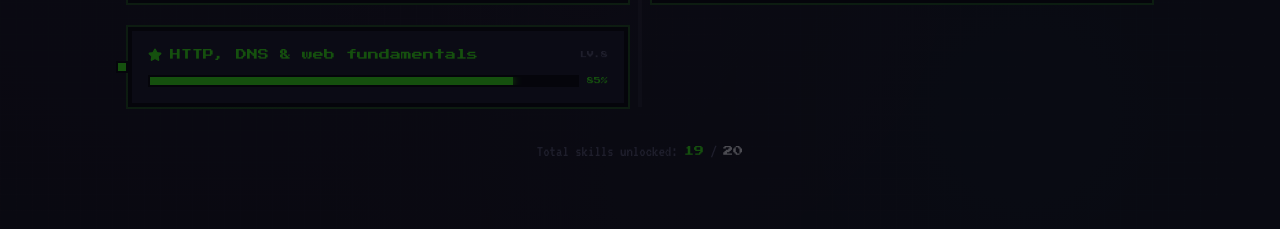
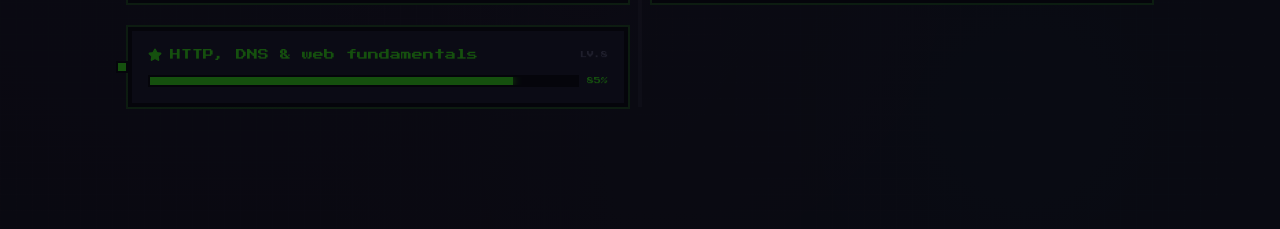
Before and after one commit to ree4yaa/portfolio, a React (Vite) app: page / in a window 1280 px wide. Shown: the part 2460-2689 px from the top of the page. Built offline with nearby package versions, Linux system fonts and the light colour scheme.

Commit message:
removed unnecessary detail

```diff
--- a/src/components/pixelArt/Skills.tsx
+++ b/src/components/pixelArt/Skills.tsx
@@ -235,16 +235,6 @@ export function Skills() {
 
         {/* Skill tree footer */}
         <div className="mt-8 text-center">
-          <p className="font-mono text-base text-retro-gray">
-            Total skills unlocked:{' '}
-            <span className="text-retro-green font-pixel text-[10px]">
-              {categories.flatMap((c) => c.skills).filter((s) => s.unlocked).length}
-            </span>
-            {' / '}
-            <span className="text-retro-white font-pixel text-[10px]">
-              {categories.flatMap((c) => c.skills).length}
-            </span>
-          </p>
         </div>
       </div>
     </section>
```
